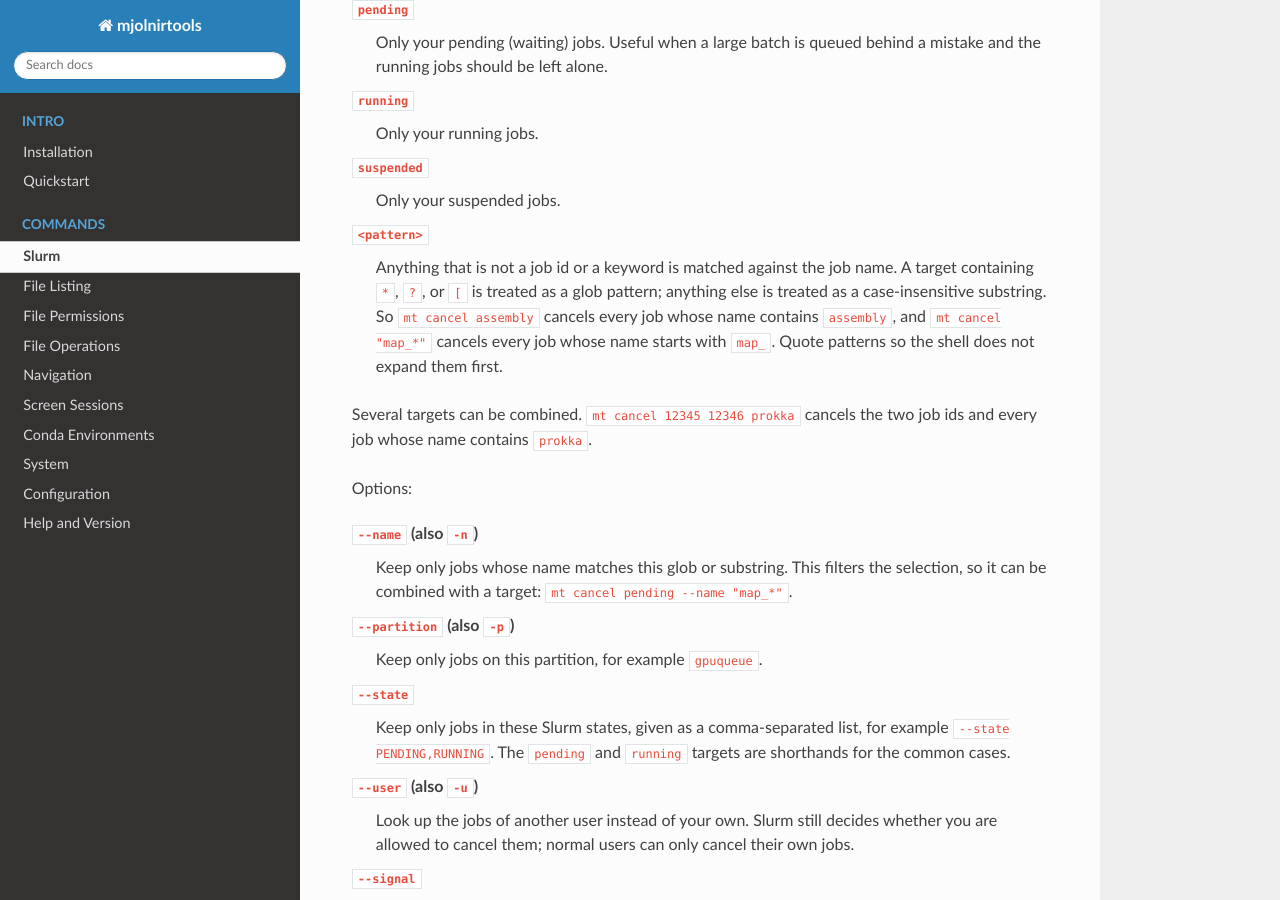
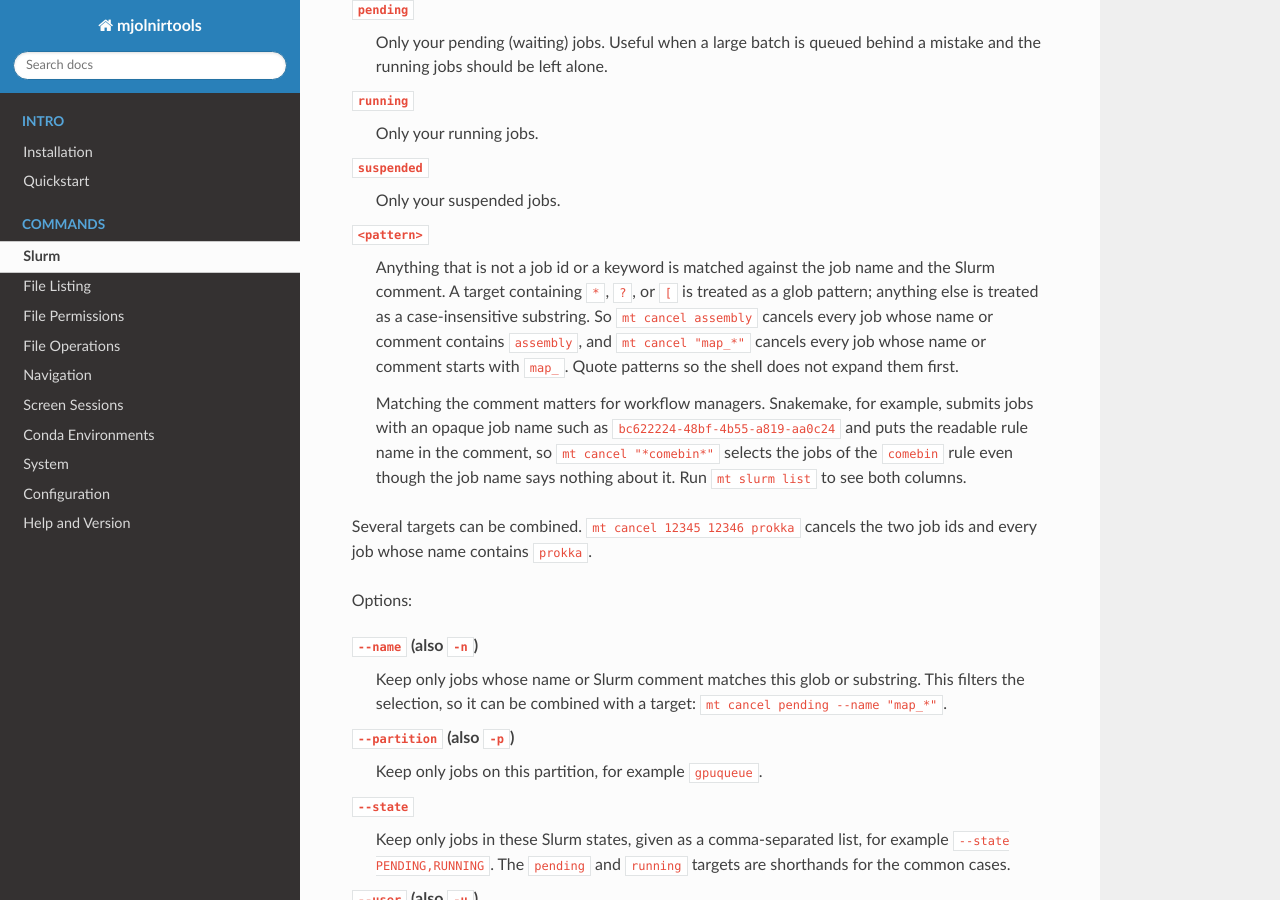
Before and after one commit to alberdilab/mjolnirtools, a Sphinx documentation site: the page built from docs/cmd_slurm.rst, in a window 1280 px wide and 900 px high, scrolled down 5029 px. Built offline with Sphinx 7.4.7 and the Read the Docs theme 3.1.0, drawn with Linux system fonts in a browser that asks for light colours; some of the changed text lies outside the part shown.

Commit message:
Release 1.3.1
Match the Slurm comment as well as the job name in `mt cancel`. Workflow
managers such as Snakemake submit jobs under an opaque job name and put the
readable rule name in the comment, so matching only the name made pattern
targets report that nothing matched on exactly the queues where cancelling
by pattern is most useful.

Both `<pattern>` targets and `--name` now test the job name and the comment,
and a pattern that matches nothing says so explicitly and suggests quoting
it so the shell does not expand it first.

```diff
--- a/docs/cmd_slurm.rst
+++ b/docs/cmd_slurm.rst
@@ -263,12 +263,20 @@ Targets:
    Only your suspended jobs.
 
 ``<pattern>``
-   Anything that is not a job id or a keyword is matched against the job name.
-   A target containing ``*``, ``?``, or ``[`` is treated as a glob pattern;
-   anything else is treated as a case-insensitive substring. So
-   ``mt cancel assembly`` cancels every job whose name contains ``assembly``,
-   and ``mt cancel "map_*"`` cancels every job whose name starts with
-   ``map_``. Quote patterns so the shell does not expand them first.
+   Anything that is not a job id or a keyword is matched against the job name
+   and the Slurm comment. A target containing ``*``, ``?``, or ``[`` is treated
+   as a glob pattern; anything else is treated as a case-insensitive substring.
+   So ``mt cancel assembly`` cancels every job whose name or comment contains
+   ``assembly``, and ``mt cancel "map_*"`` cancels every job whose name or
+   comment starts with ``map_``. Quote patterns so the shell does not expand
+   them first.
+
+   Matching the comment matters for workflow managers. Snakemake, for example,
+   submits jobs with an opaque job name such as
+   ``bc622224-48bf-4b55-a819-aa0c24`` and puts the readable rule name in the
+   comment, so ``mt cancel "*comebin*"`` selects the jobs of the ``comebin``
+   rule even though the job name says nothing about it. Run ``mt slurm list``
+   to see both columns.
 
 Several targets can be combined. ``mt cancel 12345 12346 prokka`` cancels the
 two job ids and every job whose name contains ``prokka``.
@@ -276,8 +284,8 @@ two job ids and every job whose name contains ``prokka``.
 Options:
 
 ``--name`` (also ``-n``)
-   Keep only jobs whose name matches this glob or substring. This filters the
-   selection, so it can be combined with a target:
+   Keep only jobs whose name or Slurm comment matches this glob or substring.
+   This filters the selection, so it can be combined with a target:
    ``mt cancel pending --name "map_*"``.
 
 ``--partition`` (also ``-p``)
@@ -336,6 +344,7 @@ Examples:
    $ mt cancel pending
    $ mt cancel pending --partition gpuqueue
    $ mt cancel "assembly_*"
+   $ mt cancel "*comebin*" --dry-run
    $ mt cancel running --signal TERM
    $ mt cancel all --yes
 
--- a/pyproject.toml
+++ b/pyproject.toml
@@ -4,7 +4,7 @@ build-backend = "setuptools.build_meta"
 
 [project]
 name = "mjolnirtools"
-version = "1.3.0"
+version = "1.3.1"
 description = "Beginner-friendly shortcuts for common Mjolnir HPC workflows"
 readme = "README.md"
 requires-python = ">=3.9"
```
Also changed, not shown: CHANGELOG.md (+15 -0 lines), 2 other files.
